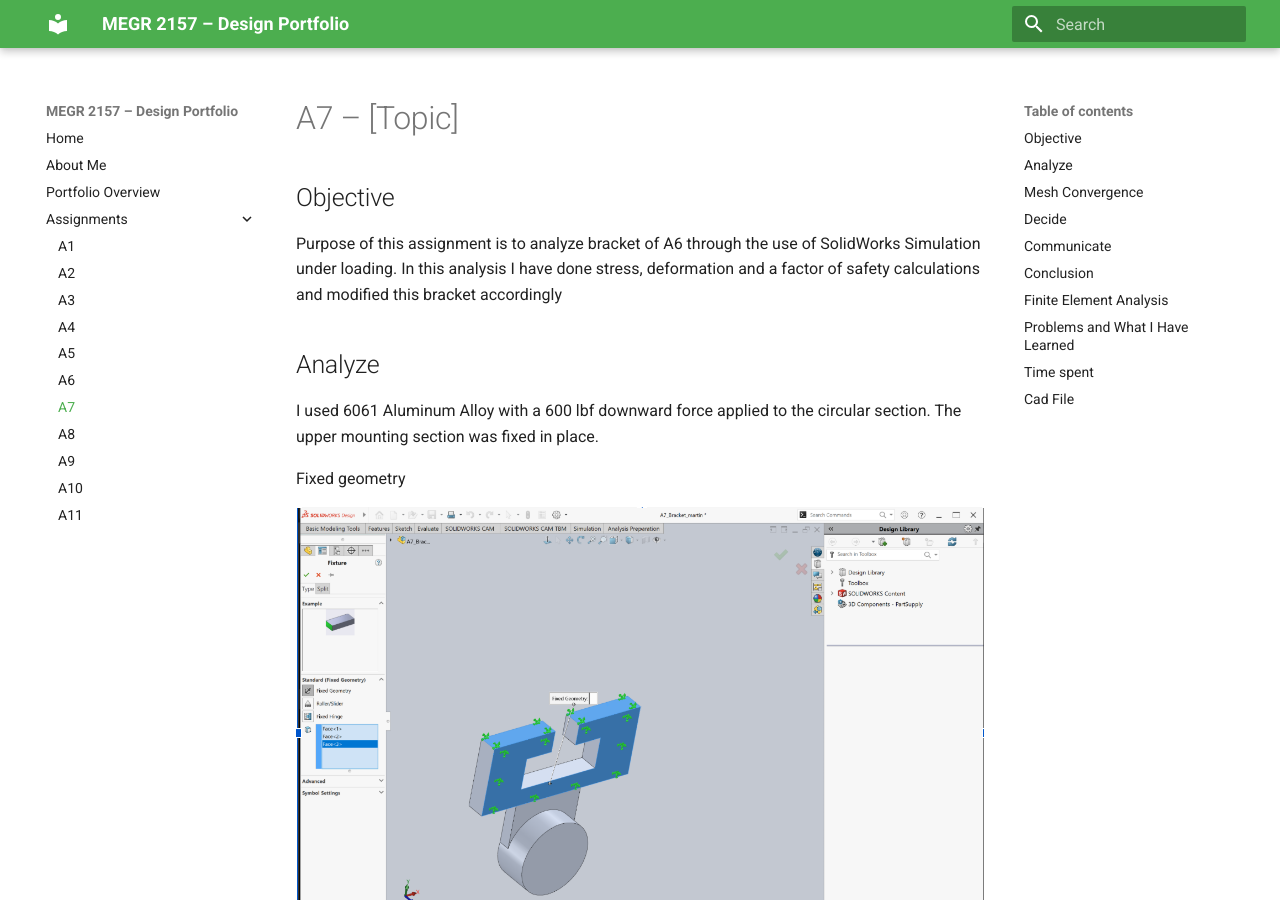
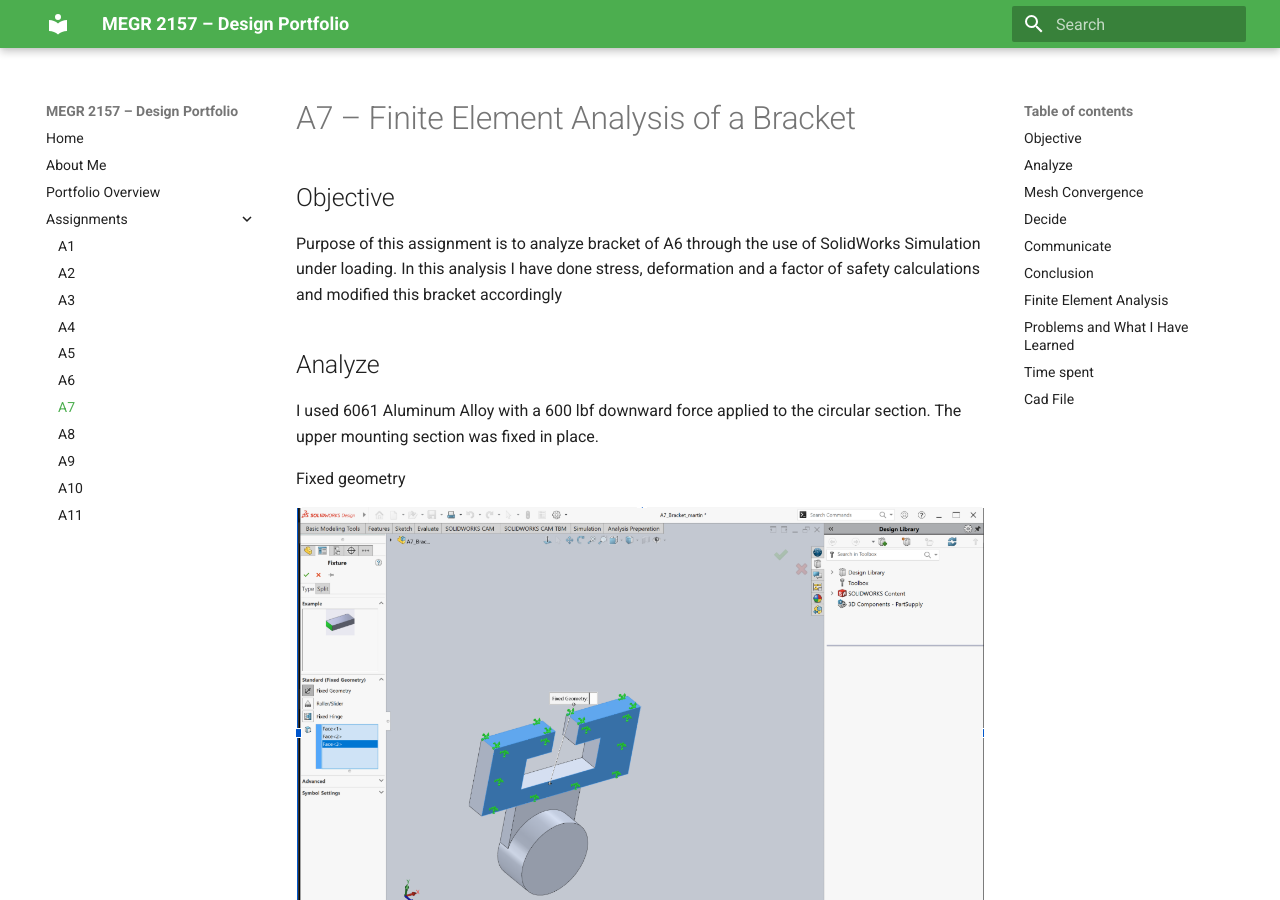
Before and after one commit to Amahaxr/design-projects-portfolio, an MkDocs documentation site: the page built from docs/assignments/A07/index.md, in a window 1280 px wide and 900 px high. Built offline with MkDocs 1.6.1 and Material for MkDocs 9.7.7, drawn with Linux system fonts in a browser that asks for light colours.

Commit message:
Revise title and objective for A7 assignment
Updated the assignment title to specify 'Finite Element Analysis of a Bracket' and clarified the objective of the assignment.

```diff
--- a/docs/assignments/A07/index.md
+++ b/docs/assignments/A07/index.md
@@ -1,5 +1,5 @@
 
-# A7 – [Topic]
+# A7 – Finite Element Analysis of a Bracket
 
 ## Objective
 
```
